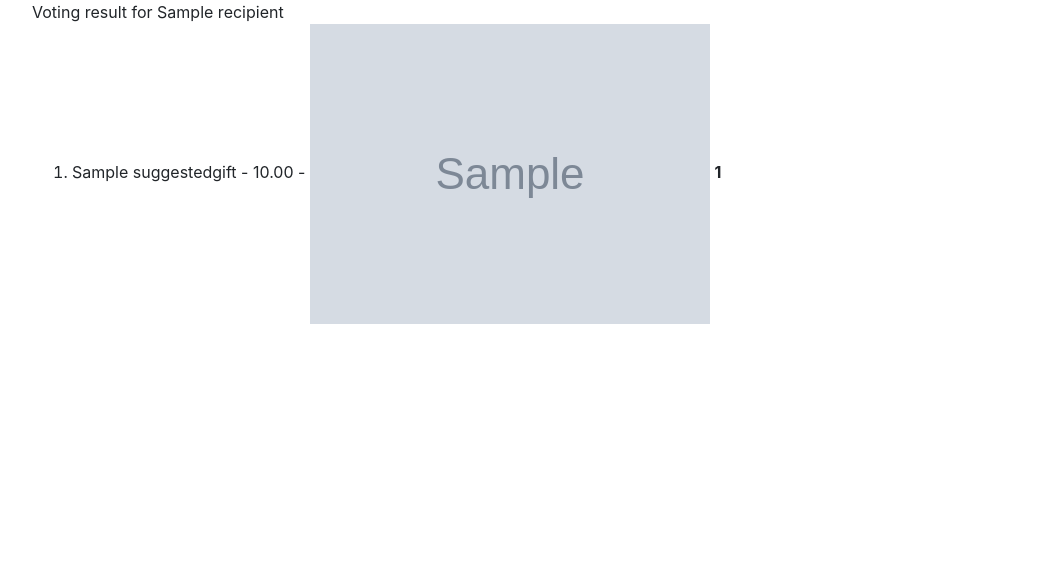
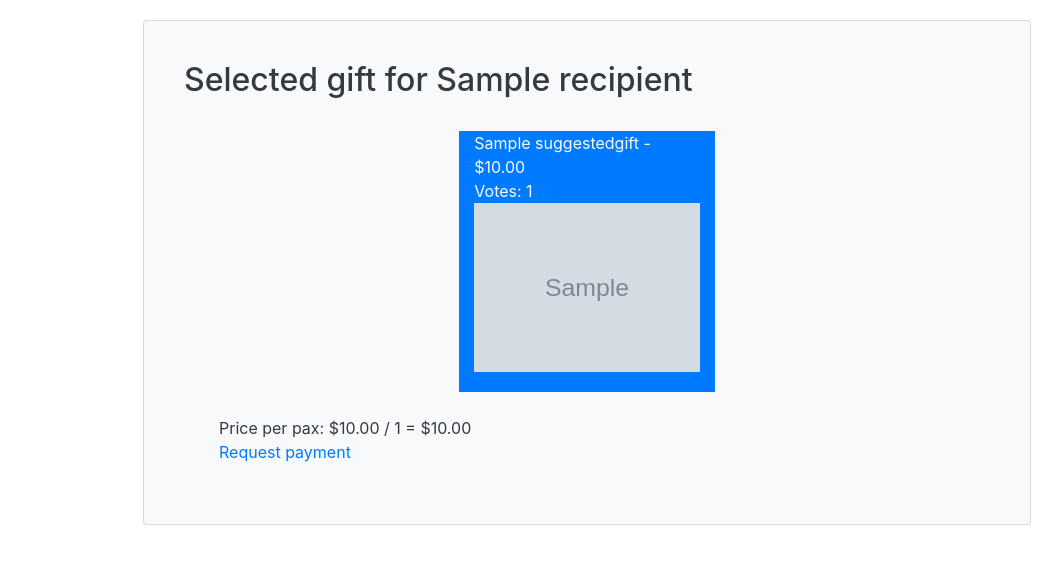
Before and after one commit to jitwei98/wishagugu_web, a Django app: page /result/1/ in a window 1280 px wide. Shown: the part 56-620 px from the top of the page, without its empty margins (53-1115 px from the left). Run offline with Django 3.2, Linux system fonts and the light colour scheme; tables that the repository leaves empty hold one stand-in row (values such as "Sample post"); grey boxes marked "Sample" are stand-in pictures; some libraries are stand-ins or nearby versions.

Commit message:
Implement voting result page

```diff
--- a/app/admin.py
+++ b/app/admin.py
@@ -1,9 +1,10 @@
 from django.contrib import admin
 
-from .models import Event, Gift, Recipient, SuggestedGift
+from .models import Event, Gift, Recipient, SuggestedGift, Permalink
 
 # Register your models here.
 admin.site.register(Event)
 admin.site.register(Gift)
 admin.site.register(Recipient)
 admin.site.register(SuggestedGift)
+admin.site.register(Permalink)
--- a/app/models.py
+++ b/app/models.py
@@ -47,6 +47,7 @@ class Recipient(models.Model):
     interests = models.CharField(max_length=255, blank=True)
     gifting_context = models.CharField(max_length=255, blank=True)
     budget = models.DecimalField(decimal_places=2, max_digits=10)
+    gift_has_been_bought = models.BooleanField(default=False)
 
 
 class SuggestedGift(models.Model):
@@ -55,7 +56,6 @@ class SuggestedGift(models.Model):
     image_url = models.URLField(blank=True)
     recipient = models.ForeignKey(Recipient, on_delete=models.CASCADE)
     votes = models.IntegerField(default=0)
-
 
 
 class Permalink(models.Model):
--- a/app/views.py
+++ b/app/views.py
@@ -69,13 +69,22 @@ def gift_suggestions(request, id):
 # def increase_vote(request, id):
 #     return
 
-def voting_result(request, id):
+def voting_result(request: object, id: object) -> object:
     recipient = get_object_or_404(Recipient, pk=id)
-    gifts = SuggestedGift.objects.filter(recipient_id=id)
+    gifts = SuggestedGift.objects\
+                .filter(recipient_id=id)\
+                .order_by('-votes')[:3]
+    # TODO: Tie breaker if same number of votes
+
+    # TODO: Refactor to models.py
+    number_of_contributors = recipient.suggestedgift_set.count()
+    price_per_pax = round(gifts[0].price / number_of_contributors, 2)
 
     context = {
         'recipient': recipient,
-        'gifts': gifts
+        'gifts': gifts,
+        'number_of_contributors': number_of_contributors,
+        'price_per_pax': price_per_pax
     }
     return render(request, 'app/voting_result.html', context=context)
 
--- a/templates/app/voting_result.html
+++ b/templates/app/voting_result.html
@@ -1,15 +1,72 @@
 {% extends 'app/base.html' %}
 
+{% block style %}
+    <style type="text/css">
+        .card {
+            margin: auto;
+            width: 80%;
+            padding: 40px;
+            margin-top: 20px;
+        }
+
+        img {
+            width: 100%;
+            object-fit: contain;
+            margin-bottom: 20px;
+        }
+    </style>
+{% endblock %}
+
 {% block content %}
-    <div>Voting result for {{ recipient.name }}</div>
-    <ol>
-        {% for gift in gifts %}
-            <li>{{ gift.name }} - {{ gift.price }} -
-                <img src="{{ gift.image_url }}">
-                <strong>{{ gift.votes }}</strong>
-            </li>
-        {% endfor %}
-    </ol>
+    <div class="card bg-light text-dark">
+        <h2 class="card-title">Selected gift for {{ recipient.name }}</h2>
+
+        <div class="card-body">
+            <div class="container">
+                <div class="row justify-content-center">
+                    {% for gift in gifts %}
+                        {% if forloop.first %}
+                        <div class="col-12 col-md-4 bg-primary text-light">
+                        {% else %}
+                        <div class="col-12 col-md-4">
+                        {% endif %}
+                            {{ gift.name }} - ${{ gift.price }}
+                            <br>
+                            Votes: {{ gift.votes }}
+                            <img src="{{ gift.image_url }}" class="img-responsive">
+                        </div>
+                    {% endfor %}
+                </div><br>
+                <div class="row">
+                    <div class="col-12">
+                        Price per pax: ${{ gifts.0.price }} / {{ number_of_contributors }} = ${{ price_per_pax }}
+                    </div>
+                </div>
+
+
+                {% if recipient.gift_has_been_bought %}
+                    <div class="row">
+                            <div class="col-12">
+{#                                {% if bought by you,  %}#}
+                                <a href="#">Request payment</a>
+{#                                    {% else %}#}
+{#                                pay the one who bought#}
+                            </div>
+                        </div>
+                    </div>
+                {% else %}
+                    <div class="row justify-content-end">
+                        <div class="col-12 col-md-2">
+{#                            TODO: Implement logic below #}
+                            <a href="#"><button type="button" class="btn btn-primary">Buy Now</button></a>
+{#                            <small class="text-muted">The gift will be marked as "bought" once someone bought it from the link above</small>#}
+                        </div>
+                    </div>
+                {% endif %}
+        </div>
+    </div>
+
+
 
 {#    TODO: request using paylah, show how much each person needs to pay #}
 {% endblock %}
```
Also changed, not shown: templates/app/suggestion_list.html (+0 -11 lines), app/migrations/0006_recipient_gift_has_been_bought.py (added).
